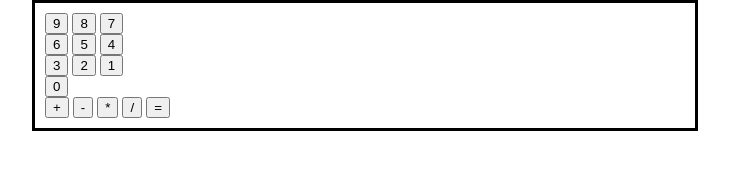
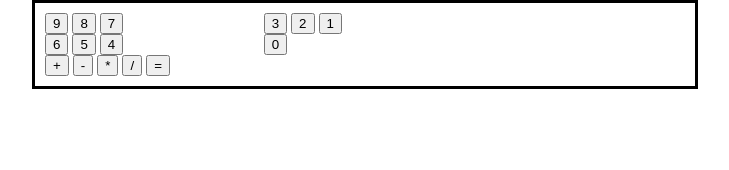
Before and after one commit to MaxAFath/calculator, a plain HTML site: page index.html in a window 1280 px wide. Shown: the whole page, without its empty margins (275-1004 px from the left). Drawn offline with Linux system fonts and the light colour scheme.

```diff
--- a/assets/css/styles.css
+++ b/assets/css/styles.css
@@ -7,11 +7,11 @@
     padding: 10px;
 }
 
-.col{
-
+.nums{
+    column-count: 3;
 }
 
-.row{
+.funs{
 
 }
 
--- a/assets/js/cal.js
+++ b/assets/js/cal.js
@@ -6,7 +6,6 @@ const calc = document.getElementById("calculator");
 const buttons = document.getElementsByClassName("btn");
 const perts = document.getElementsByClassName("function");
 
-onload.preventDefault();
 
 
 buttons.onclick = function (value) {
--- a/index.html
+++ b/index.html
@@ -15,7 +15,7 @@
         <div class="row" id="display">
 
         </div>
-        <div class="col">
+        <div class="col nums">
             <div class="row">
                 <button class="btn num row" onclick="addToDisplay(9)">9</button>
                 <button class="btn num row" onclick="addToDisplay(8)">8</button>
@@ -35,7 +35,7 @@
                 <button class="btn num zero" onclick="addToDisplay(0)">0</button>
             </div>
         </div>
-        <div class="col">
+        <div class="col funs">
             <button class="btn function" value="+">+</button>
             <button class="btn function" value="-">-</button>
             <button class="btn function" value="*">*</button>
```
